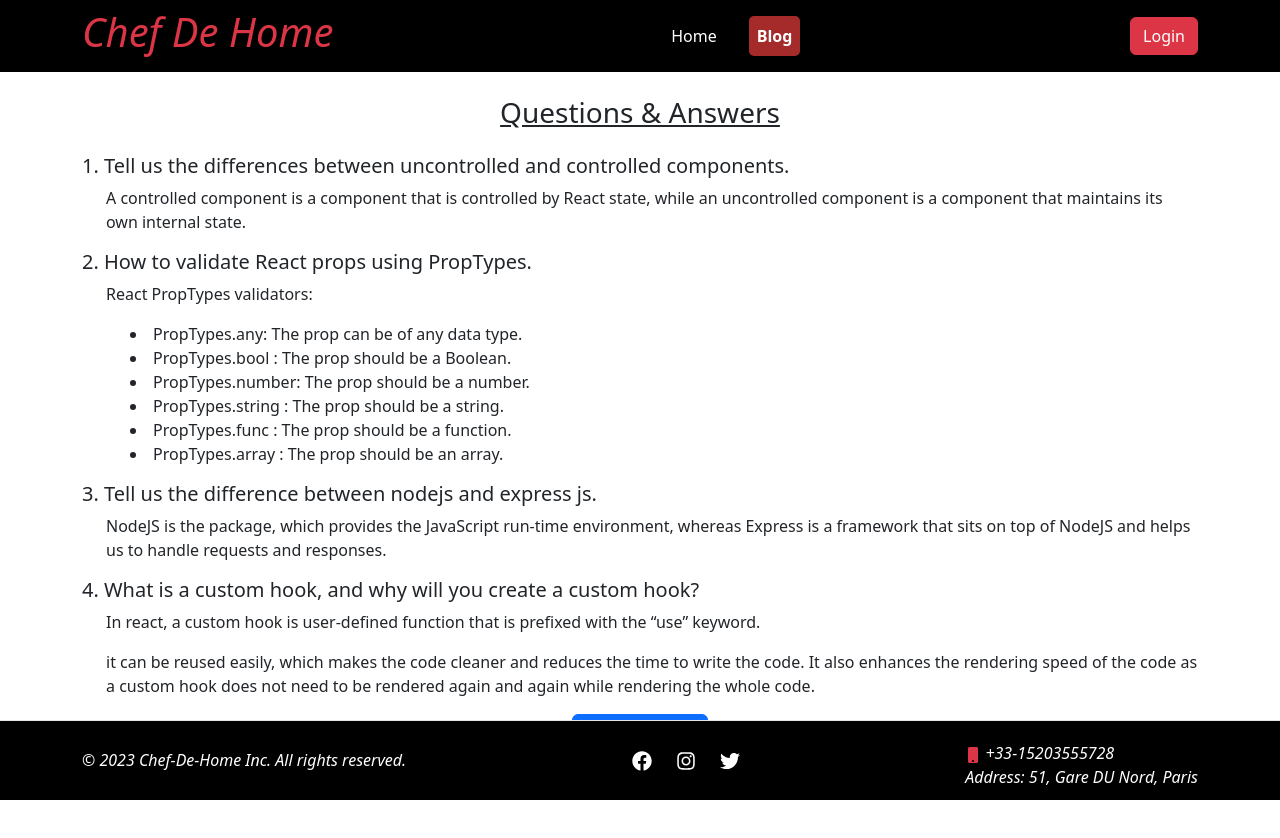
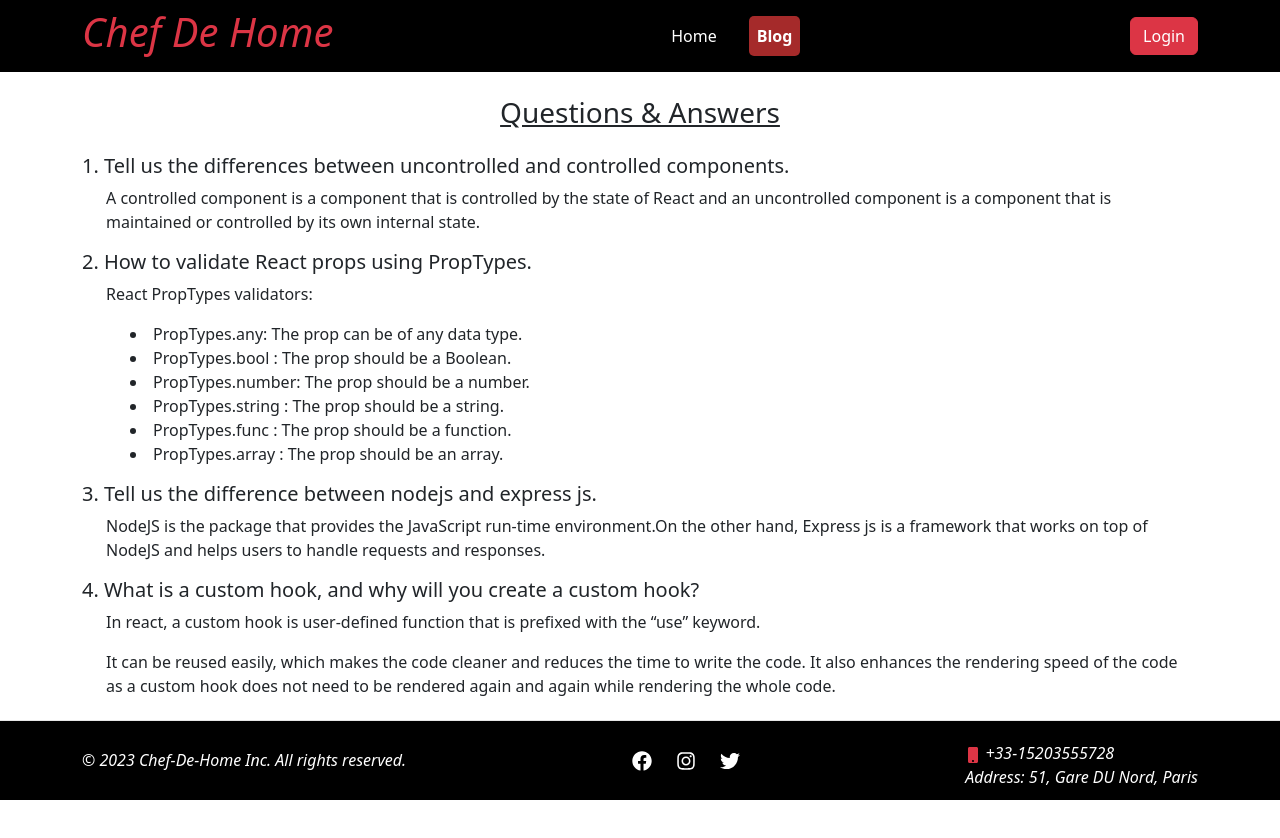
Before and after one commit to Engarif3/Chef-De-Home-Client-Side, a React (Vite) app: page /blog in a window 1280 px wide. Shown: the top 838 px of the page. Built offline with nearby package versions, Linux system fonts and the light colour scheme; no server answers.

Commit message:
final push

```diff
--- /dev/null
+++ b/src/Routes/Blog/Blog.css
@@ -0,0 +1,4 @@
+.print-icon:hover {
+    color: blue;
+    cursor: pointer;
+  }
--- a/src/Routes/Blog/Blog.jsx
+++ b/src/Routes/Blog/Blog.jsx
@@ -1,6 +1,8 @@
 import React from "react";
-import { Button, Container } from "react-bootstrap";
+import {Container } from "react-bootstrap";
 import ReactToPrint from "react-to-print";
+import { FaPrint } from "react-icons/fa";
+import './Blog.css'
 
 const Blog = () => {
   const printRef = React.useRef();
@@ -16,9 +18,7 @@ const Blog = () => {
             components.
           </h5>
           <p className="ps-4">
-            A controlled component is a component that is controlled by React
-            state, while an uncontrolled component is a component that maintains
-            its own internal state.
+            A controlled component is a component that is controlled by the state of React and an uncontrolled component is a component that is maintained or controlled by its own internal state.
           </p>
         </div>
 
@@ -40,9 +40,9 @@ const Blog = () => {
         <div>
           <h5>3. Tell us the difference between nodejs and express js.</h5>
           <p className="ps-4">
-            NodeJS is the package, which provides the JavaScript run-time
-            environment, whereas Express is a framework that sits on top of
-            NodeJS and helps us to handle requests and responses.
+            NodeJS is the package that provides the JavaScript run-time
+            environment.On the other hand, Express js is a framework that works on top of
+            NodeJS and helps users to handle requests and responses.
           </p>
         </div>
 
@@ -56,16 +56,18 @@ const Blog = () => {
             with the “use” keyword.
           </p>
           <p className="ps-4">
-            it can be reused easily, which makes the code cleaner and reduces
+            It can be reused easily, which makes the code cleaner and reduces
             the time to write the code. It also enhances the rendering speed of
             the code as a custom hook does not need to be rendered again and
             again while rendering the whole code.
           </p>
         </div>
       </div>
-      <div className="d-flex justify-content-center">
+      <div className="d-flex justify-content-center align-items-center gap-2 mt-5">
+        <span className="text-danger">Press to print: </span>
+
         <ReactToPrint
-          trigger={() => <Button variant="primary">Print this page</Button>}
+          trigger={() => <FaPrint className="print-icon" style={{width:"2rem", height:"2rem"}}></FaPrint> }
           content={() => printRef.current}
         />
       </div>
@@ -73,4 +75,5 @@ const Blog = () => {
   );
 };
 
+
 export default Blog;
```
